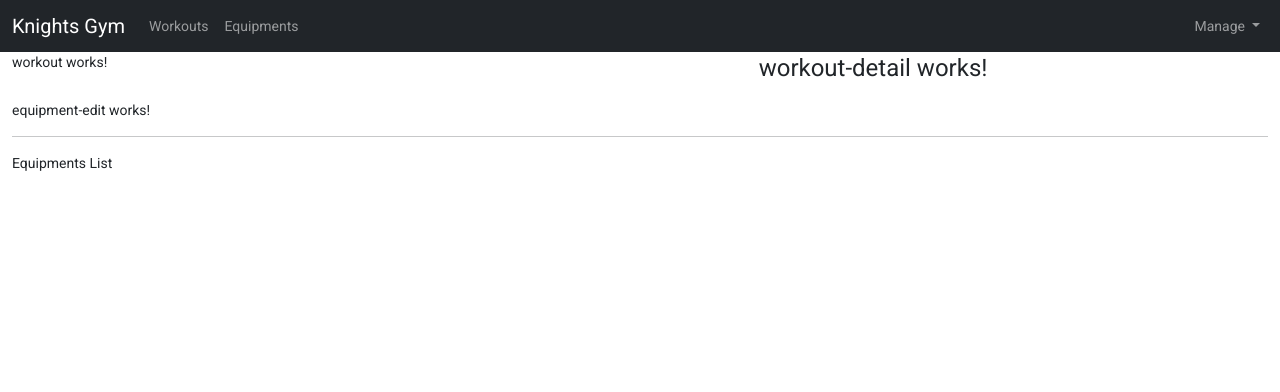
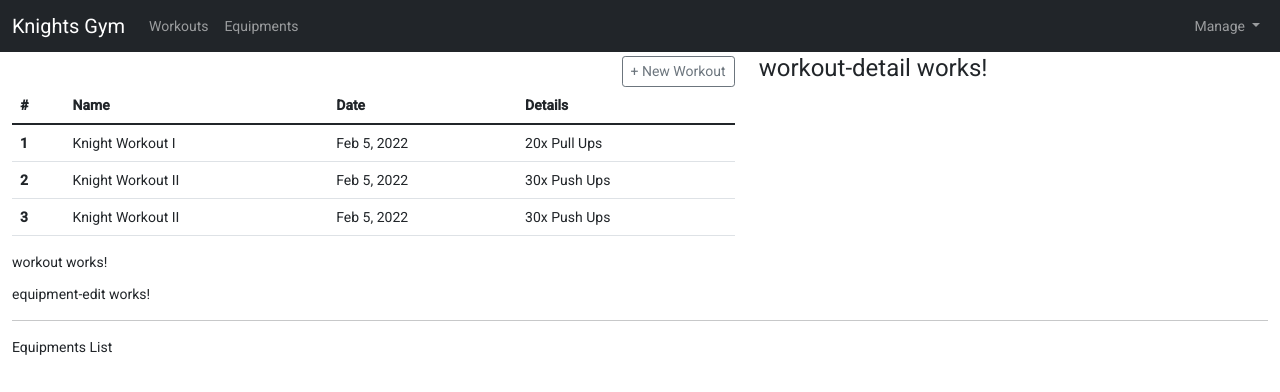
Before and after one commit to knightSarai/knights-gyms, an Angular app: page / in a window 1280 px wide. Shown: the top 392 px of the page. Built offline with nearby package versions, Linux system fonts and the light colour scheme.

Commit message:
Generate workouts array

```diff
--- a/src/app/workouts/workout-list/workout-list.component.html
+++ b/src/app/workouts/workout-list/workout-list.component.html
@@ -1 +1,28 @@
-<app-workout></app-workout>
+<div class="row">
+  <div class="col-xs-12 mt-1 d-flex justify-content-end">
+    <button class="btn btn-sm btn-outline-secondary">+ New Workout</button>
+  </div>
+</div>
+<div class="row">
+  <div class="col-xs-12">
+    <table class="table table-hover">
+      <thead>
+      <tr>
+        <th scope="col">#</th>
+        <th scope="col">Name</th>
+        <th scope="col">Date</th>
+        <th scope="col">Details</th>
+      </tr>
+      </thead>
+      <tbody>
+      <tr *ngFor="let workout of workouts">
+        <th>{{ workout.id }}</th>
+        <td>{{ workout.name }}</td>
+        <td>{{ workout.date | date }}</td>
+        <td>{{ workout.details }}</td>
+      </tr>
+      </tbody>
+    </table>
+    <app-workout></app-workout>
+  </div>
+</div>
--- a/src/app/workouts/workout-list/workout-list.component.ts
+++ b/src/app/workouts/workout-list/workout-list.component.ts
@@ -1,4 +1,5 @@
-import { Component, OnInit } from '@angular/core';
+import {Component, OnInit} from '@angular/core';
+import {Workout} from "../workouts.model";
 
 @Component({
   selector: 'app-workout-list',
@@ -6,10 +7,32 @@ import { Component, OnInit } from '@angular/core';
   styleUrls: ['./workout-list.component.css']
 })
 export class WorkoutListComponent implements OnInit {
+  workouts: Workout[] = [
+    new Workout(
+      1,
+      'Knight Workout I',
+      new Date(),
+      '20x Pull Ups'
+    ),
+    new Workout(
+      2,
+      'Knight Workout II',
+      new Date(),
+      '30x Push Ups'
+    ),
+    new Workout(
+      3,
+      'Knight Workout II',
+      new Date(),
+      '30x Push Ups'
+    ),
+  ];
 
-  constructor() { }
+  constructor() {
+  }
 
   ngOnInit(): void {
+    console.log(this.workouts);
   }
 
 }
```
